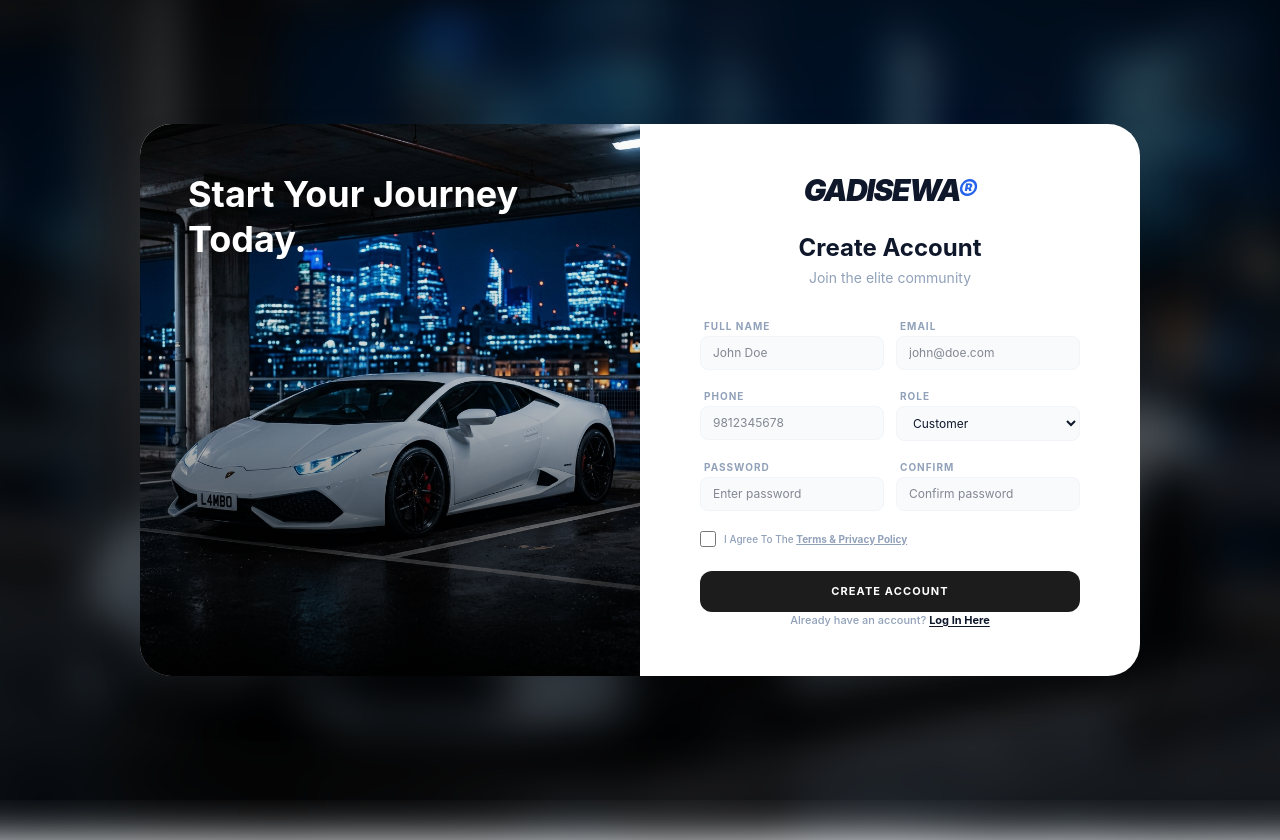
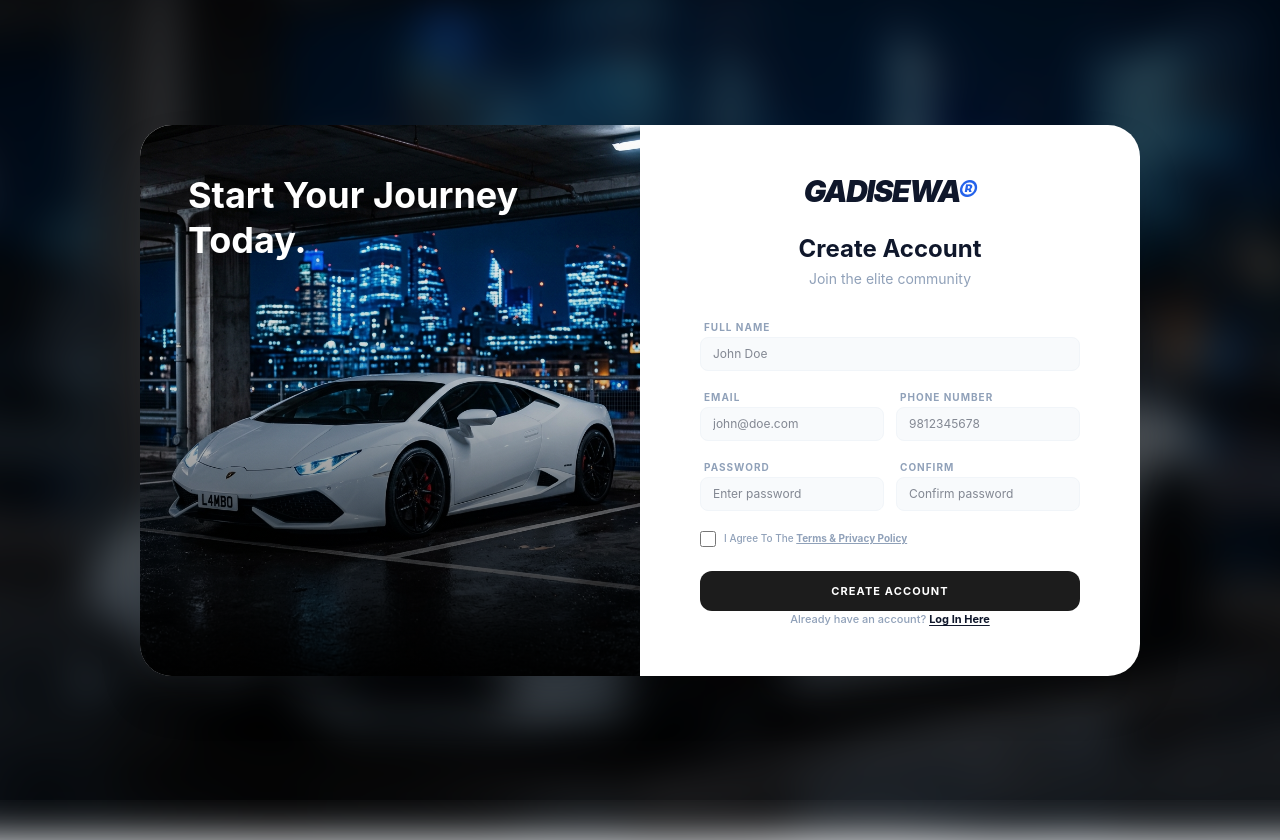
Before and after one commit to KaranBastola84/GadiSewa-frontend, a React (Vite) app: page /register in a window 1280 px wide. Shown: the top 840 px of the page. Built offline with nearby package versions, Linux system fonts and the light colour scheme.

Commit message:
refactor: update Register component to enhance validation and remove role selection

```diff
--- a/src/pages/auth/Register.jsx
+++ b/src/pages/auth/Register.jsx
@@ -9,7 +9,6 @@ const Register = () => {
     phone: '',
     password: '',
     confirmPassword: '',
-    role: 'Customer',
     agreeTerms: false
   });
   const [errors, setErrors] = useState({});
@@ -19,9 +18,10 @@ const Register = () => {
     const newErrors = {};
     if (!formData.fullName.trim()) newErrors.fullName = 'Full name required';
     if (!formData.email) newErrors.email = 'Email required';
+    if (!formData.phone) newErrors.phone = 'Phone number required';
     if (!formData.password) newErrors.password = 'Password required';
-    if (formData.password !== formData.confirmPassword) newErrors.confirmPassword = 'Mismatch';
-    if (!formData.agreeTerms) newErrors.agreeTerms = 'Required';
+    if (formData.password !== formData.confirmPassword) newErrors.confirmPassword = 'Passwords do not match';
+    if (!formData.agreeTerms) newErrors.agreeTerms = 'You must agree to terms';
     setErrors(newErrors);
     return Object.keys(newErrors).length === 0;
   };
@@ -39,51 +39,32 @@ const Register = () => {
     e.preventDefault();
     if (validate()) {
       setIsLoading(true);
-      setErrors({}); // Clear previous errors
+      setErrors({});
 
       try {
-        // Map phone to phoneNumber to match backend DTO
-        const { fullName, phone, confirmPassword, agreeTerms, ...rest } = formData;
-
-        // Split FullName into FirstName and LastName
-        const nameParts = fullName.trim().split(' ');
-        const firstName = nameParts[0] || '';
-        const lastName = nameParts.slice(1).join(' ') || ' '; // Default to space if no last name provided
-
-        // Map role to integer if backend expects Enum
-        const roleMapping = {
-          'Admin': 0,
-          'Customer': 1,
-          'Staff': 2
+        // Send only the required fields as per requirements
+        const submitData = {
+          fullName: formData.fullName,
+          email: formData.email,
+          phoneNumber: formData.phone,
+          password: formData.password
         };
 
-        const submitData = {
-          FirstName: firstName,
-          LastName: lastName,
-          Email: rest.email,
-          Password: rest.password,
-          PhoneNumber: phone,
-          Role: roleMapping[formData.role] ?? 1 // Default to Customer (1)
-        };
+        await authService.registerUser(submitData);
 
-        const response = await authService.registerUser(submitData);
-
-        // On success: Show success message and redirect
+        // On success: Show success message and redirect to Login
         alert('Registration successful! Please login.');
         window.location.href = '/login';
       } catch (err) {
-        // On error: Show proper error message from backend
         console.error('Registration Error:', err);
 
-        // Handle different error formats
+        // Extract backend error message
         let errorMsg = 'Registration failed. Please try again.';
         if (err.message) errorMsg = err.message;
         if (typeof err === 'string') errorMsg = err;
         if (err.errors) errorMsg = Object.values(err.errors).flat().join(', ');
 
-        setErrors({
-          general: errorMsg
-        });
+        setErrors({ general: errorMsg });
       } finally {
         setIsLoading(false);
       }
@@ -92,7 +73,6 @@ const Register = () => {
 
   return (
     <div className="relative min-h-screen flex items-center justify-center p-6 lg:p-12">
-      {/* Global Background */}
       <div
         className="absolute inset-0 z-0 overflow-hidden"
         style={{
@@ -104,10 +84,8 @@ const Register = () => {
         }}
       ></div>
 
-      {/* Main Register Card */}
       <div className="relative z-10 w-full max-w-[1000px] flex flex-col md:flex-row bg-white rounded-[32px] overflow-hidden shadow-2xl">
 
-        {/* Left Side - Image (Flipped composition) */}
         <div className="hidden md:block w-1/2 relative p-12 flex flex-col justify-end overflow-hidden group">
           <img
             src="/assets/images/auth-bg.png"
@@ -115,13 +93,11 @@ const Register = () => {
             className="absolute inset-0 w-full h-full object-cover transition-transform duration-700 group-hover:scale-105"
           />
           <div className="absolute inset-0 bg-gradient-to-t from-black/90 via-black/20 to-transparent"></div>
-
           <div className="relative z-10 text-white max-w-[340px]">
             <h3 className="text-4xl font-bold mb-4 leading-tight drop-shadow-lg">Start Your Journey Today.</h3>
           </div>
         </div>
 
-        {/* Right Side - Form */}
         <div className="w-full md:w-1/2 p-8 md:p-12 flex flex-col items-center">
           <div className="mb-6 text-center">
             <h1 className="text-3xl font-black italic tracking-tighter text-slate-900 uppercase">
@@ -141,34 +117,22 @@ const Register = () => {
           )}
 
           <form onSubmit={handleSubmit} className="w-full max-w-[380px] space-y-3">
-            <div className="grid grid-cols-2 gap-3">
-              <div className="space-y-1">
-                <label className="text-[10px] font-bold text-slate-400 uppercase tracking-widest ml-1">Full Name</label>
-                <input name="fullName" placeholder="John Doe" value={formData.fullName} onChange={handleChange} className="w-full px-3 py-2 bg-slate-50 border border-slate-100 rounded-lg text-xs text-slate-900 focus:outline-none focus:border-slate-300 transition-all" />
-              </div>
-              <div className="space-y-1">
-                <label className="text-[10px] font-bold text-slate-400 uppercase tracking-widest ml-1">Email</label>
-                <input name="email" type="email" placeholder="john@doe.com" value={formData.email} onChange={handleChange} className="w-full px-3 py-2 bg-slate-50 border border-slate-100 rounded-lg text-xs text-slate-900 focus:outline-none focus:border-slate-300 transition-all" />
-              </div>
+            <div className="space-y-1">
+              <label className="text-[10px] font-bold text-slate-400 uppercase tracking-widest ml-1">Full Name</label>
+              <input name="fullName" placeholder="John Doe" value={formData.fullName} onChange={handleChange} className="w-full px-3 py-2 bg-slate-50 border border-slate-100 rounded-lg text-xs text-slate-900 focus:outline-none focus:border-slate-300 transition-all" />
+              {errors.fullName && <p className="text-[9px] text-red-500 ml-1">{errors.fullName}</p>}
             </div>
 
             <div className="grid grid-cols-2 gap-3">
               <div className="space-y-1">
-                <label className="text-[10px] font-bold text-slate-400 uppercase tracking-widest ml-1">Phone</label>
-                <input name="phone" placeholder="9812345678" value={formData.phone} onChange={handleChange} className="w-full px-3 py-2 bg-slate-50 border border-slate-100 rounded-lg text-xs text-slate-900 focus:outline-none focus:border-slate-300 transition-all" />
+                <label className="text-[10px] font-bold text-slate-400 uppercase tracking-widest ml-1">Email</label>
+                <input name="email" type="email" placeholder="john@doe.com" value={formData.email} onChange={handleChange} className="w-full px-3 py-2 bg-slate-50 border border-slate-100 rounded-lg text-xs text-slate-900 focus:outline-none focus:border-slate-300 transition-all" />
+                {errors.email && <p className="text-[9px] text-red-500 ml-1">{errors.email}</p>}
               </div>
               <div className="space-y-1">
-                <label className="text-[10px] font-bold text-slate-400 uppercase tracking-widest ml-1">Role</label>
-                <select
-                  name="role"
-                  value={formData.role}
-                  onChange={handleChange}
-                  className="w-full px-3 py-2 bg-slate-50 border border-slate-100 rounded-lg text-xs text-slate-900 focus:outline-none focus:border-slate-300 transition-all cursor-pointer"
-                >
-                  <option value="Customer">Customer</option>
-                  <option value="Staff">Staff</option>
-                  <option value="Admin">Admin</option>
-                </select>
+                <label className="text-[10px] font-bold text-slate-400 uppercase tracking-widest ml-1">Phone Number</label>
+                <input name="phone" placeholder="9812345678" value={formData.phone} onChange={handleChange} className="w-full px-3 py-2 bg-slate-50 border border-slate-100 rounded-lg text-xs text-slate-900 focus:outline-none focus:border-slate-300 transition-all" />
+                {errors.phone && <p className="text-[9px] text-red-500 ml-1">{errors.phone}</p>}
               </div>
             </div>
 
@@ -176,10 +140,12 @@ const Register = () => {
               <div className="space-y-1">
                 <label className="text-[10px] font-bold text-slate-400 uppercase tracking-widest ml-1">Password</label>
                 <input name="password" type="password" placeholder="Enter password" value={formData.password} onChange={handleChange} className="w-full px-3 py-2 bg-slate-50 border border-slate-100 rounded-lg text-xs text-slate-900 focus:outline-none focus:border-slate-300 transition-all" />
+                {errors.password && <p className="text-[9px] text-red-500 ml-1">{errors.password}</p>}
               </div>
               <div className="space-y-1">
                 <label className="text-[10px] font-bold text-slate-400 uppercase tracking-widest ml-1">Confirm</label>
                 <input name="confirmPassword" type="password" placeholder="Confirm password" value={formData.confirmPassword} onChange={handleChange} className="w-full px-3 py-2 bg-slate-50 border border-slate-100 rounded-lg text-xs text-slate-900 focus:outline-none focus:border-slate-300 transition-all" />
+                {errors.confirmPassword && <p className="text-[9px] text-red-500 ml-1">{errors.confirmPassword}</p>}
               </div>
             </div>
 
```
